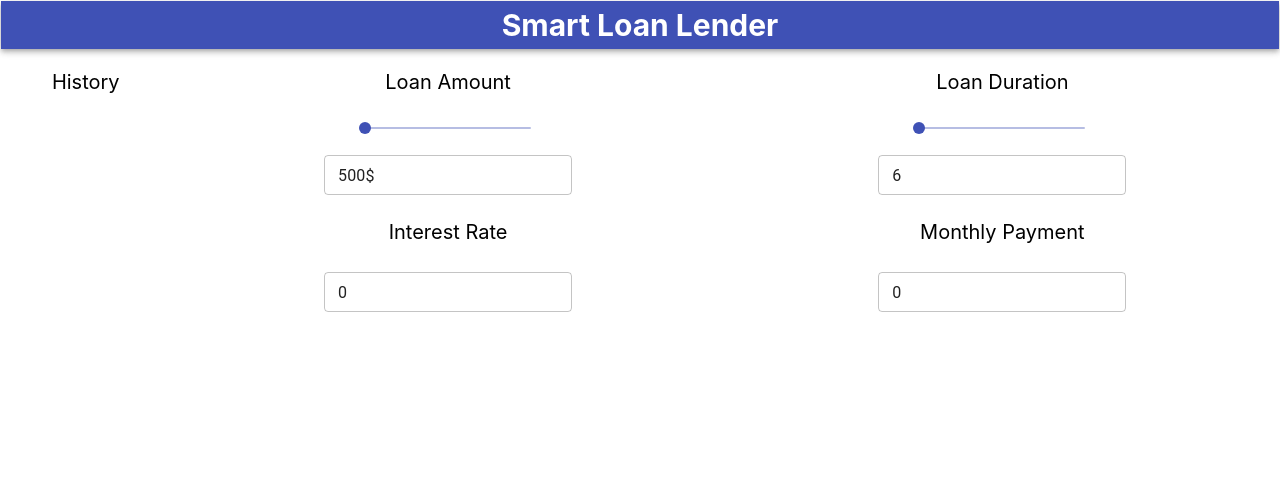
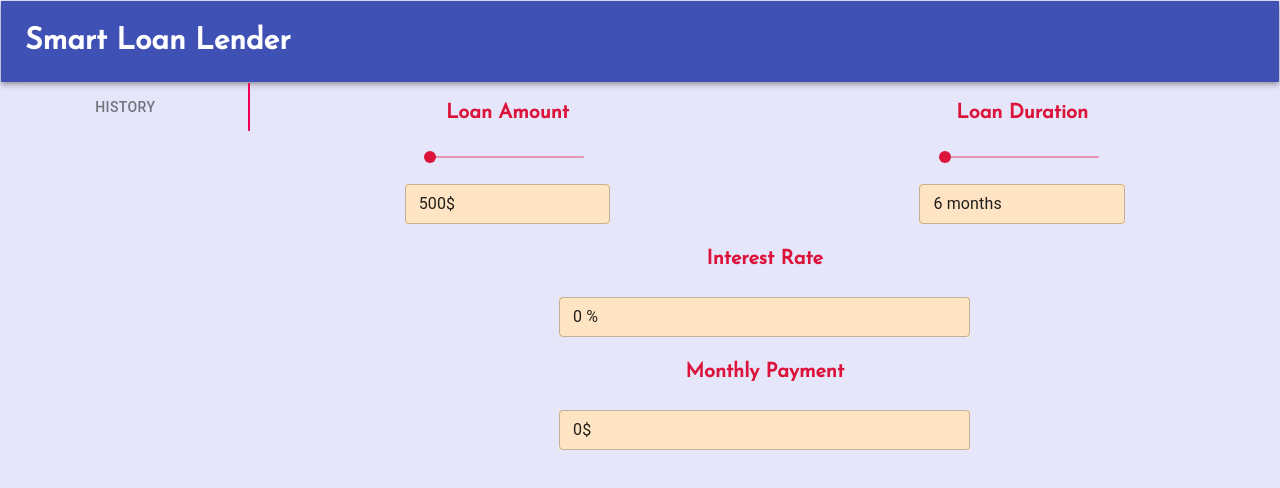
Before and after one commit to Nam92rata/LoanLender, a React (Create React App) app: page / in a window 1280 px wide. Shown: the top 488 px of the page. Built offline with nearby package versions, Linux system fonts and the light colour scheme.

Commit message:
UI changes

```diff
--- a/src/App.css
+++ b/src/App.css
@@ -1,3 +1,8 @@
+@import url('https://fonts.googleapis.com/css?family=Josefin+Sans');
+
+body {
+  background-color: lavender;
+}
 .App {
   text-align: center;
 }
@@ -31,6 +36,12 @@
     transform: rotate(360deg);
   }
 }
+.appbar {
+  text-align:'center';
+  margin:'auto';
+  font-family: 'Josefin Sans';
+
+}
 
 .item1 { grid-area: header; }
 .item2 { grid-area: sidebar; }
@@ -44,7 +55,8 @@
   grid-template-areas:
     'header  header header header header header header'
     'sidebar  main main main main2 main2 main2'
-    'sidebar  footer footer footer footer2 footer2 footer2';
+    'sidebar  footer footer footer footer footer footer'
+    'sidebar  footer2 footer2 footer2 footer2 footer2 footer2';
   grid-gap: 1px;
   padding: 1px;
 }
@@ -53,3 +65,22 @@
   text-align: center;
   font-size: 20px;
 }
+
+.error {
+  color: red;
+}
+.text-header {
+  font-family: 'Josefin Sans';
+  font-weight: bold;
+  color: crimson;
+}
+.text-field{
+  width: 40%;
+  background-color: bisque;
+}
+.tab-area:nth-child(even) {
+  background-color:lavenderblush;
+}
+.tab-area:nth-child(odd) {
+  background-color:lavender;
+}
--- a/src/App.js
+++ b/src/App.js
@@ -1,14 +1,11 @@
 import React, {Component} from 'react';
 import './App.css';
 import Slider from '@material-ui/core/Slider';
-import Input from '@material-ui/core/Input';
-import Tabs from '@material-ui/core/Tabs';
-import Tab from '@material-ui/core/Tab';
 import axios from 'axios';
 import AppBar from '@material-ui/core/AppBar';
 import Toolbar from '@material-ui/core/Toolbar';
-import Typography from '@material-ui/core/Typography';
 import TextField from '@material-ui/core/TextField';
+import Sidebar from './Sidebar';
 
 class App extends Component{
   constructor(props){
@@ -22,17 +19,13 @@ class App extends Component{
       history: JSON.parse(localStorage.getItem("history")) || []
     }
   }
+
   calcInterestAndEmi(amount,duration){
-    console.log(amount,duration)
     var item ={"amount":amount,"duration":duration}
-    this.setState({history:[item,...this.state.history]},()=>{
+    this.setState({amount:amount,duration:duration,history:[item,...this.state.history]},()=>{
       var hist = JSON.stringify(this.state.history)
       localStorage.setItem("history",hist)
     });
-
-    // localStorage.setItem("amount", amount);
-    // localStorage.setItem("duration", duration);
-    // this.setState({amount:amount,duration:duration})
     axios.get('https://ftl-frontend-test.herokuapp.com/interest?amount='+amount+'&numMonths='+duration)
     .then(res=>{
       this.setState({
@@ -45,141 +38,100 @@ class App extends Component{
     })
   }
   handleAmountSliderChange = (event, newValue) => {
-    console.log("Nam ",newValue)
-   this.setState({amount:newValue},()=>{this.calcInterestAndEmi(this.state.amount,this.state.duration)})
-
-
+  this.calcInterestAndEmi(newValue,this.state.duration)
   }
   handleDurationSliderChange = (event, newValue) => {
-    this.setState({duration:newValue},()=>{this.calcInterestAndEmi(this.state.amount,this.state.duration)})
-    // this.state.history.push({amount:this.state.amount,duration:newValue})
-
+    this.calcInterestAndEmi(this.state.amount,newValue)
   }
   handleChange = (event,val) => {
-    console.log(val)
-      this.setState({amount:val.amount,duration:val.duration},
+      this.setState({selectedTab:val, amount:val.amount,duration:val.duration},
           ()=>{this.calcInterestAndEmi(this.state.amount,this.state.duration)});
-
   }
   render(){
     return (
       <div>
         <div className="grid-container">
           <div className="item1">
-            {/* <h2 style={{textAlign:'center',margin:'auto'}}>Smart Loan Lender</h2> */}
           <AppBar position="static">
             <Toolbar variant="dense">
-              <h2 style={{textAlign:'center',margin:'auto'}}>Smart Loan Lender</h2>
+              <h2 className="appbar">Smart Loan Lender</h2>
             </Toolbar>
           </AppBar>
           </div>
           <div className="item2">
-            <p>History</p>
-            <Tabs
-            orientation="vertical"
-            variant="scrollable"
-            value={this.state.selectedTab}
-            onChange={this.handleChange}
-            aria-label="Vertical tabs example"
-            >
-            {this.state.history?this.state.history.map(el=>{
-              return (
-                <Tab label={"Amount:"+el.amount +"  "+ el.duration} value={el}  />
-              )
-            }):null}
-            {/* <Tab label="Amount1" value="one"  />
-            <Tab label="Amount2" value="two"/>
-            <Tab label="Amount 3" value="three"/>         */}
-            </Tabs>
+            <Sidebar val={this.state.history} tab={this.state.selectedTab} func={this.handleChange}/>
           </div>
+
           <div className="item3">
-          <p>Loan Amount</p>
-        <Slider
-              value={this.state.amount}
+          <p className="text-header">Loan Amount</p>
+          <Slider
+              value={this.state.amount?this.state.amount:500}
               name="amount"
               onChange={this.handleAmountSliderChange}
               min={500}
               max={5000}
               step={10}
-              style={{width:'30%'}}
+              style={{width:'30%',color:'crimson'}}
               aria-labelledby="input-slider"
             />
             <br/>
             <TextField
+              className="text-field"
               id="outlined-input-amount"
-              value={this.state.amount+'$'}
+              value={this.state.amount?this.state.amount+'$':""}
               name="amount"
               margin="dense"
               variant="outlined"
             />
-        {/* <Input
-          margin="dense"
-          value={this.state.amount}
-          style={{width:'30%'}}
-        /> */}
           </div>
+
           <div className="item4">
-          <p>Loan Duration</p>
-        <Slider
-              value={this.state.duration}
+          <p className="text-header">Loan Duration</p>
+          <Slider
+              value={this.state.duration?this.state.duration:6}
               name="duration"
               onChange={this.handleDurationSliderChange}
               min={6}
               max={24}
               step={1}
-              style={{width:'30%'}}
+              style={{width:'30%',color:'crimson'}}
               aria-labelledby="input-slider"
             />
             <br/>
             <TextField
+              className="text-field"
               id="outlined-input-duration"
-              value={this.state.duration}
+              value={this.state.duration?this.state.duration+" months":""}
               name="duration"
               margin="dense"
               variant="outlined"
             />
-        {/* <Input
-          margin="dense"
-          value={this.state.duration}
-          style={{width:'30%'}}
-        /> */}
           </div>
+
           <div className="item5">
-
-        <p>Interest Rate</p>
-        <TextField
+          <p className="text-header">Interest Rate</p>
+          <TextField
+              className="text-field"
               id="outlined-interest"
-              value={this.state.interest}
+              value={this.state.interest+' %'}
               name="interest"
               margin="dense"
               variant="outlined"
             />
-        {/* <Input
-          margin="dense"
-          value={this.state.interest}
-        /> */}
           </div>
+
           <div className="item6">
-          <p>Monthly Payment</p>
+          <p className="text-header">Monthly Payment</p>
           <TextField
+              className="text-field"
               id="outlined-emi"
-              value={this.state.emi}
+              value={this.state.emi+"$"}
               name="emi"
               margin="dense"
               variant="outlined"
             />
-        {/* <Input
-          margin="dense"
-          value={this.state.emi}
-        /> */}
           </div>
         </div>
-
-
-
-
-
-
       </div>
     );
   }
--- /dev/null
+++ b/src/Sidebar.js
@@ -0,0 +1,50 @@
+import React, {Component} from 'react';
+import Tabs from '@material-ui/core/Tabs';
+import Tab from '@material-ui/core/Tab';
+
+class ErrorBoundary extends Component {
+    constructor(props) {
+        super(props);
+        this.state = { hasError: false };
+    }
+    static getDerivedStateFromError(error) {
+        console.log("Here")
+        return { hasError: true };
+    }
+    componentDidCatch(error, errorInfo) {
+        console.log(error, errorInfo);
+    }
+    render() {
+        if (this.state.hasError) {
+        return <p className="error">Something went wrong.<br/> Try clearing your cache</p>;
+        }
+    return this.props.children;
+    }
+}
+
+class Sidebar extends Component {
+    render() {
+        return (
+        <div className="sidebar">
+            <ErrorBoundary>
+                <Tabs
+                    orientation="vertical"
+                    variant="scrollable"
+                    value={"History"}
+                    onChange={this.props.func}
+                    aria-label="Vertical tabs example"
+                >
+                <Tab label={"History"} disabled value={"History"}  />
+                    {this.props.val?this.props.val.slice(0,10).map((el,i)=>{
+                    return (
+                    <Tab className="tab-area" key={i} label={el.amount +"$ for "+ el.duration+" months"} value={el}  />
+                    )
+                    }):null}
+                </Tabs>
+            </ErrorBoundary>
+        </div>
+        );
+    }
+}
+
+export default Sidebar;
```
Also changed, not shown: 1 other file (tests, documents, lock files or other folders).
